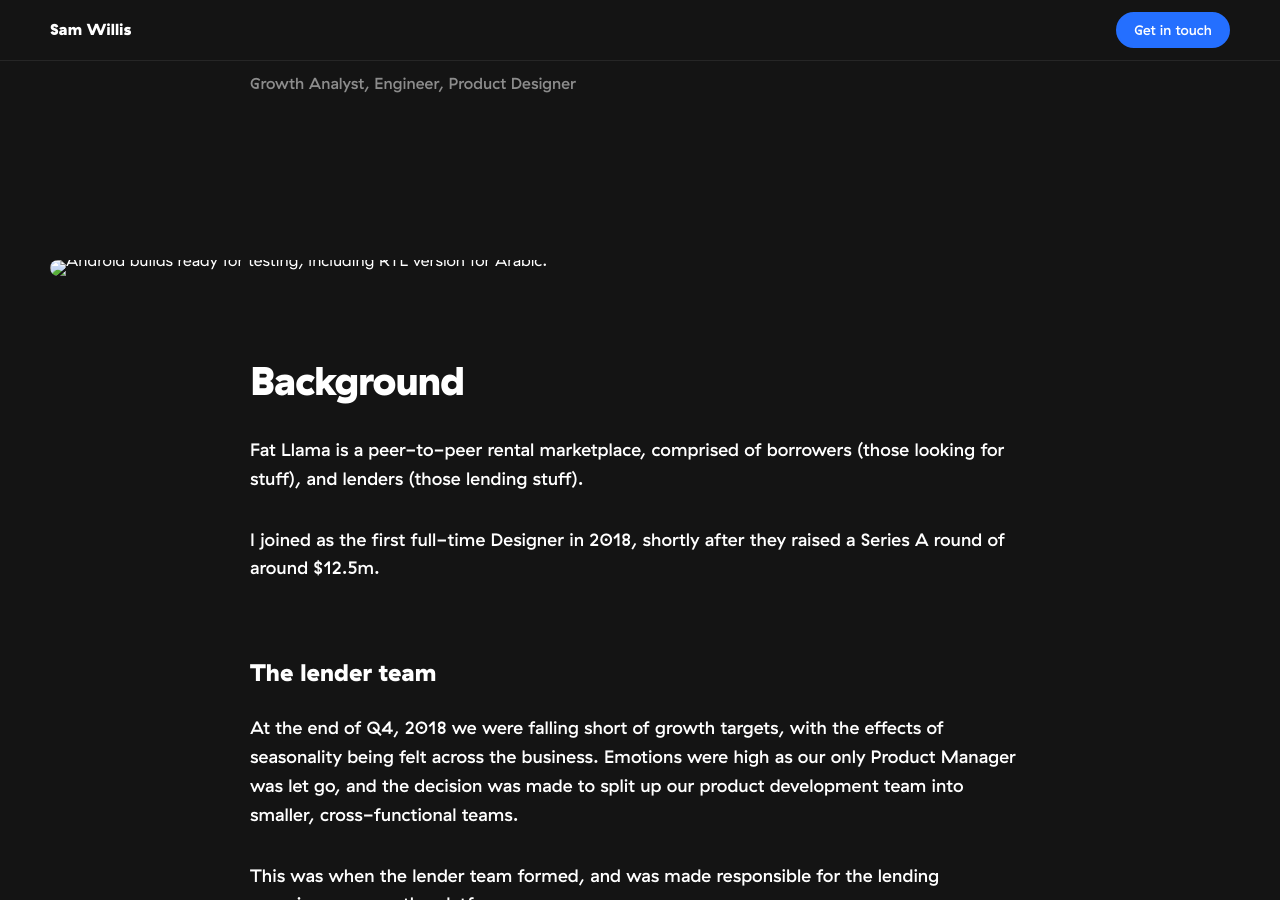
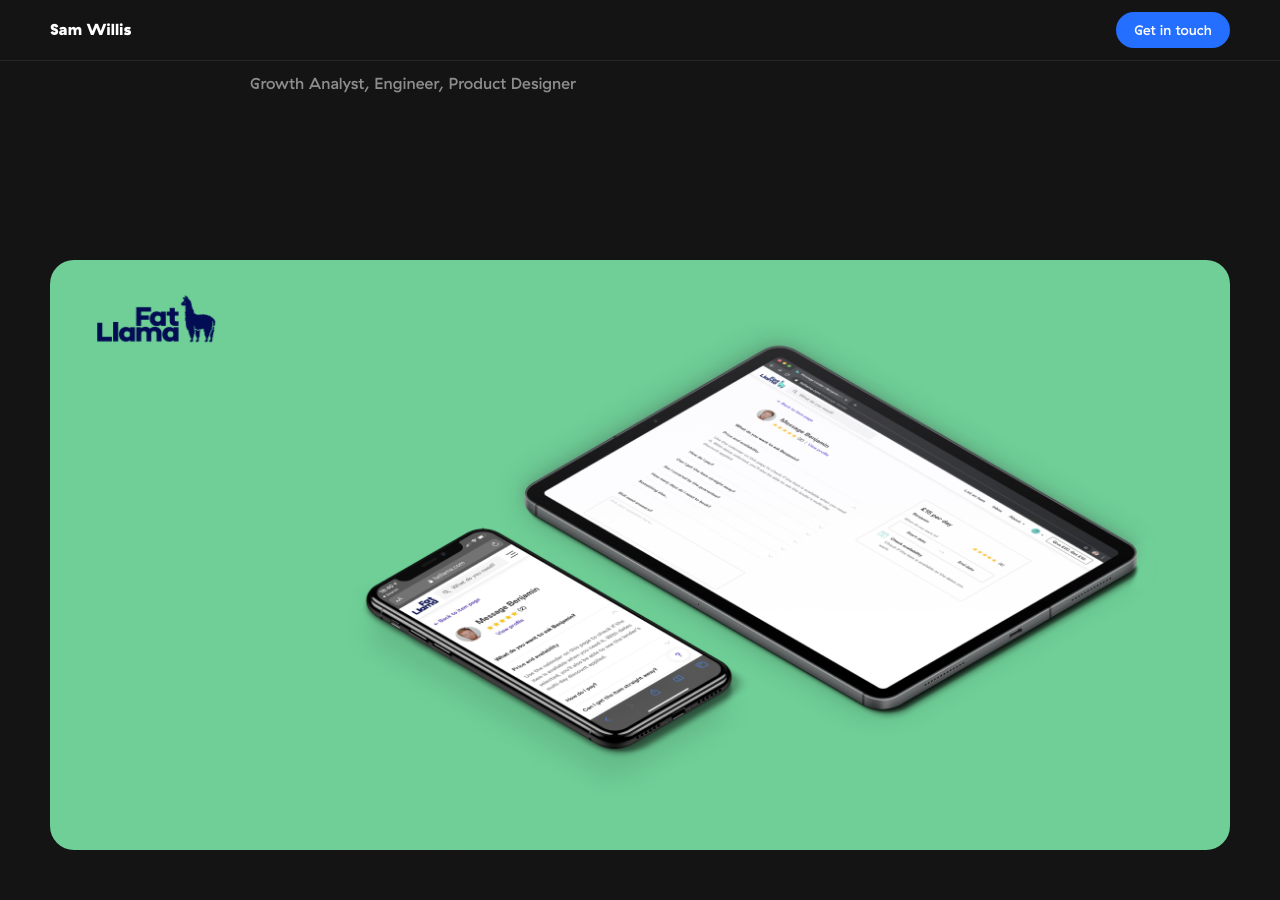
Before and after one commit to swillis/samwillis-site, a Jekyll site: the page built from _posts/2020-07-09-messages-per-rental.md, in a window 1280 px wide and 900 px high, scrolled down 566 px. Built offline with Jekyll 4.4.1, drawn with Linux system fonts in a browser that asks for light colours.

Commit message:
header urls

```diff
--- a/_posts/2020-07-09-learning-reminders.markdown
+++ b/_posts/2020-07-09-learning-reminders.markdown
@@ -11,7 +11,7 @@
 team: "Product Manager, iOS Engineer, Android Engineer, Researcher, QA, Product Designer"
 ---
 
-<div class="case-study--image header"><img src="assets/img/case-studies/memrise-header.jpg" alt="Android builds ready for testing, including RTL version for Arabic."></div>
+<div class="case-study--image header"><img src="/assets/img/case-studies/memrise-header.jpg" alt="Android builds ready for testing, including RTL version for Arabic."></div>
 
 ## Background
 
--- a/_posts/2020-07-09-messages-per-rental.md
+++ b/_posts/2020-07-09-messages-per-rental.md
@@ -11,7 +11,7 @@
 team: "Growth Analyst, Engineer, Product Designer"
 ---
 
-<div class="case-study--image header"><img src="assets/img/case-studies/fatllama-header.jpg" alt="Android builds ready for testing, including RTL version for Arabic."></div>
+<div class="case-study--image header"><img src="/assets/img/case-studies/fatllama-header.jpg" alt="Android builds ready for testing, including RTL version for Arabic."></div>
 
 ## Background
 
```
Also changed, not shown: _posts/2020-07-09-merchant-onboarding.md (+1 -1 lines).
